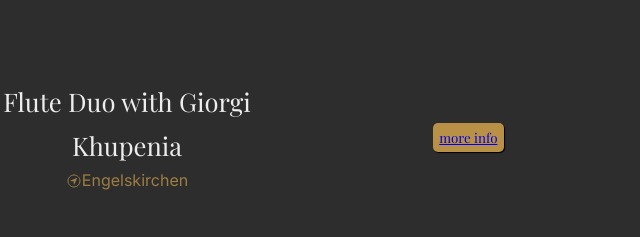
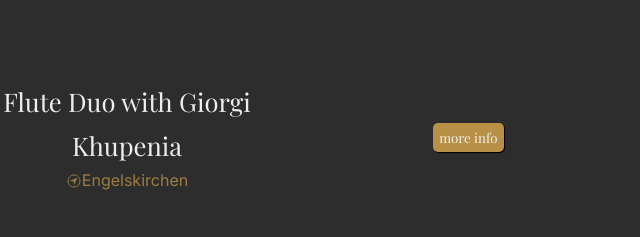
Before and after one commit to sleepingelephant/Shuri-Soga-Website, a plain HTML site: page index.html in a window 1280 px wide. Shown: the part 3383-3620 px from the top of the page, 529-1169 px from the left. Drawn offline with nearby package versions, Linux system fonts and the light colour scheme; a web font is replaced by a local one.

Commit message:
Update shuri.css - added text decoration none to "more info" btn

```diff
--- a/shuri.css
+++ b/shuri.css
@@ -513,6 +513,12 @@ p {
     z-index: 2;
 }
 
+.info a{
+    text-decoration: none;
+    color: var(--whitebackground);
+    font-family: var(--title-font-family);
+}
+
 .info span:hover {
     background-color: var(--hover-accent-color);
 }
```
